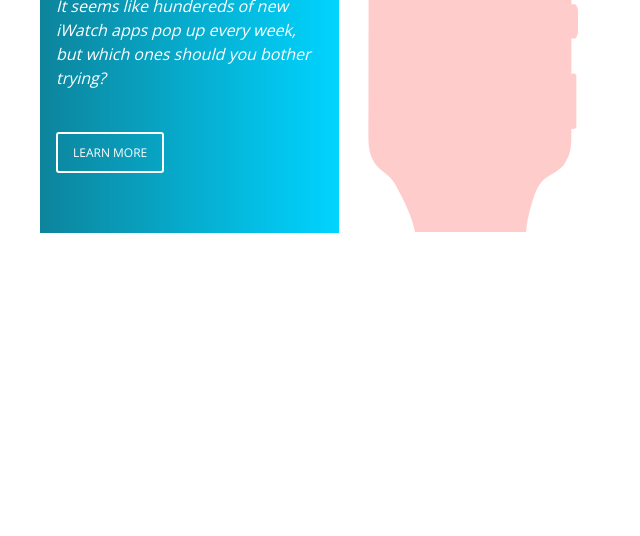
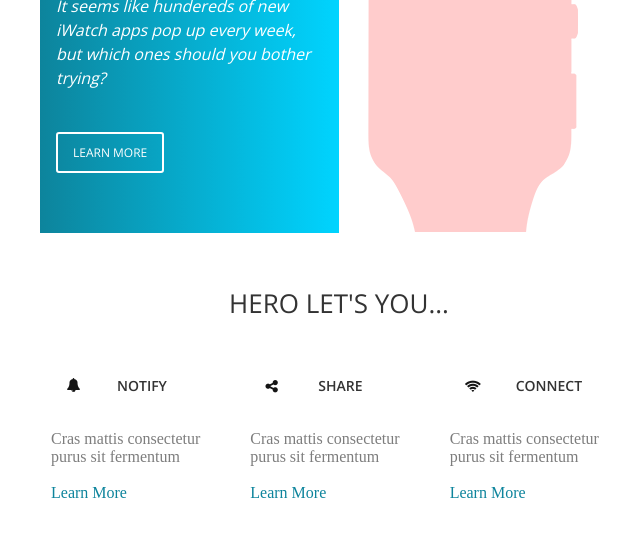
Before and after one commit to DonnieEC888/newsletter_email_project, a plain HTML site: page index.html in a window 1280 px wide. Shown: the part 258-794 px from the top of the page, without its empty margins (301-941 px from the left). Drawn offline with nearby package versions, Linux system fonts and the light colour scheme.

Commit message:
added html and styled second row

```diff
--- a/index.html
+++ b/index.html
@@ -14,7 +14,7 @@
             <td>
                 <!-- Start of email container -->
                 <table class="email_container" style="width: 600px; border-spacing: 0; padding: 0; margin-left: auto; margin-right: auto; border: 0;">
-                    <!-- Start of main row -->
+                    <!-- Start of header row -->
                     <tr>
                         <td>
                             <!-- Start of left column -->
@@ -61,12 +61,98 @@
                             <!-- End of right column -->
                         </td>
                     </tr>
-                    <!-- End of main row -->
-                     <!-- Start of main row -->
+                    <!-- End of header row -->
+                     <!-- Start of second row -->
                      <tr>
-                        <td></td>
+                        <td>
+                            <h3 style="font-family: 'Open Sans', sans-serif; color: #333333; text-transform: uppercase; font-weight: 300; font-size: 26px; text-align: center; ">Hero let's you...</h3>
+                            <!-- Start of left column -->
+                            <table class="title-section-left" style="width: 33.33%; border-spacing: 0; padding: 10px; float: left; ">
+                            <tr>
+                                <td>
+                                    <table class="title-section-notify" style="width: 33.33%; border-spacing: 0; float: left; ">
+                                    <tr>
+                                        <td >
+                                            <img style="margin-right: 20px; padding-top: 5px;" src="/img/bell_icon.png" alt="bell_icon">
+                                        </td>
+                                        <td style="font-family: 'Open Sans', sans-serif; color: #333333; text-transform: uppercase; font-weight: 600; font-size: 14px; ">
+                                            Notify
+                                        </td>
+                                    </tr>
+                                    </table>
+                                </td>
+                            </tr>
+                            <tr>
+                                <td>
+                                    <p style="color: #7d7d7d;">Cras mattis consectetur purus sit fermentum</p>
+                                </td>
+                            </tr>
+                            <tr>
+                                <td>
+                                    <a href="#" style="text-decoration: none; color: rgb(13,132,156); ">Learn More</a>
+                                </td>
+                            </tr>
+                            </table>
+                            <!-- End of left column -->
+                            <!-- Start of middle column  -->
+                            <table class="title-section-middle" style="width: 33.33%; border-spacing: 0; padding: 10px; float: left; ">
+                                <tr>
+                                    <td>
+                                        <table class="title-section-share" style="width: 33.33%; border-spacing: 0; float: left; ">
+                                        <tr>
+                                            <td >
+                                                <img style="margin-right: 20px; padding-top: 5px;" src="/img/share_icon.png" alt="bell_icon">
+                                            </td>
+                                            <td style="font-family: 'Open Sans', sans-serif; color: #333333; text-transform: uppercase; font-weight: 600; font-size: 14px; ">
+                                                Share
+                                            </td>
+                                        </tr>
+                                        </table>
+                                    </td>
+                                </tr>
+                                <tr>
+                                    <td>
+                                        <p style="color: #7d7d7d;">Cras mattis consectetur purus sit fermentum</p>
+                                    </td>
+                                </tr>
+                                <tr>
+                                    <td>
+                                        <a href="#" style="text-decoration: none; color: rgb(13,132,156); ">Learn More</a>
+                                    </td>
+                                </tr>
+                                </table>
+                                <!-- End of middle column -->
+                                <!-- Start of right column -->
+                            <table class="title-section-right" style="width: 33.33%; border-spacing: 0; padding: 10px; float: left; ">
+                                <tr>
+                                    <td>
+                                        <table class="title-section-connect" style="width: 33.33%; border-spacing: 0; float: left; ">
+                                        <tr>
+                                            <td >
+                                                <img style="margin-right: 20px; padding-top: 5px;" src="/img/wifi_icon.png" alt="bell_icon">
+                                            </td>
+                                            <td style="font-family: 'Open Sans', sans-serif; color: #333333; text-transform: uppercase; font-weight: 600; font-size: 14px; ">
+                                                Connect
+                                            </td>
+                                        </tr>
+                                        </table>
+                                    </td>
+                                </tr>
+                                <tr>
+                                    <td>
+                                        <p style="color: #7d7d7d;">Cras mattis consectetur purus sit fermentum</p>
+                                    </td>
+                                </tr>
+                                <tr>
+                                    <td>
+                                        <a href="#" style="text-decoration: none; color: rgb(13,132,156); ">Learn More</a>
+                                    </td>
+                                </tr>
+                                </table>
+                                <!-- End of right column -->
+                        </td>
                     </tr>
-                    <!-- End of main row -->
+                    <!-- End of second row -->
                      <!-- Start of main row -->
                      <tr>
                         <td></td>
```
